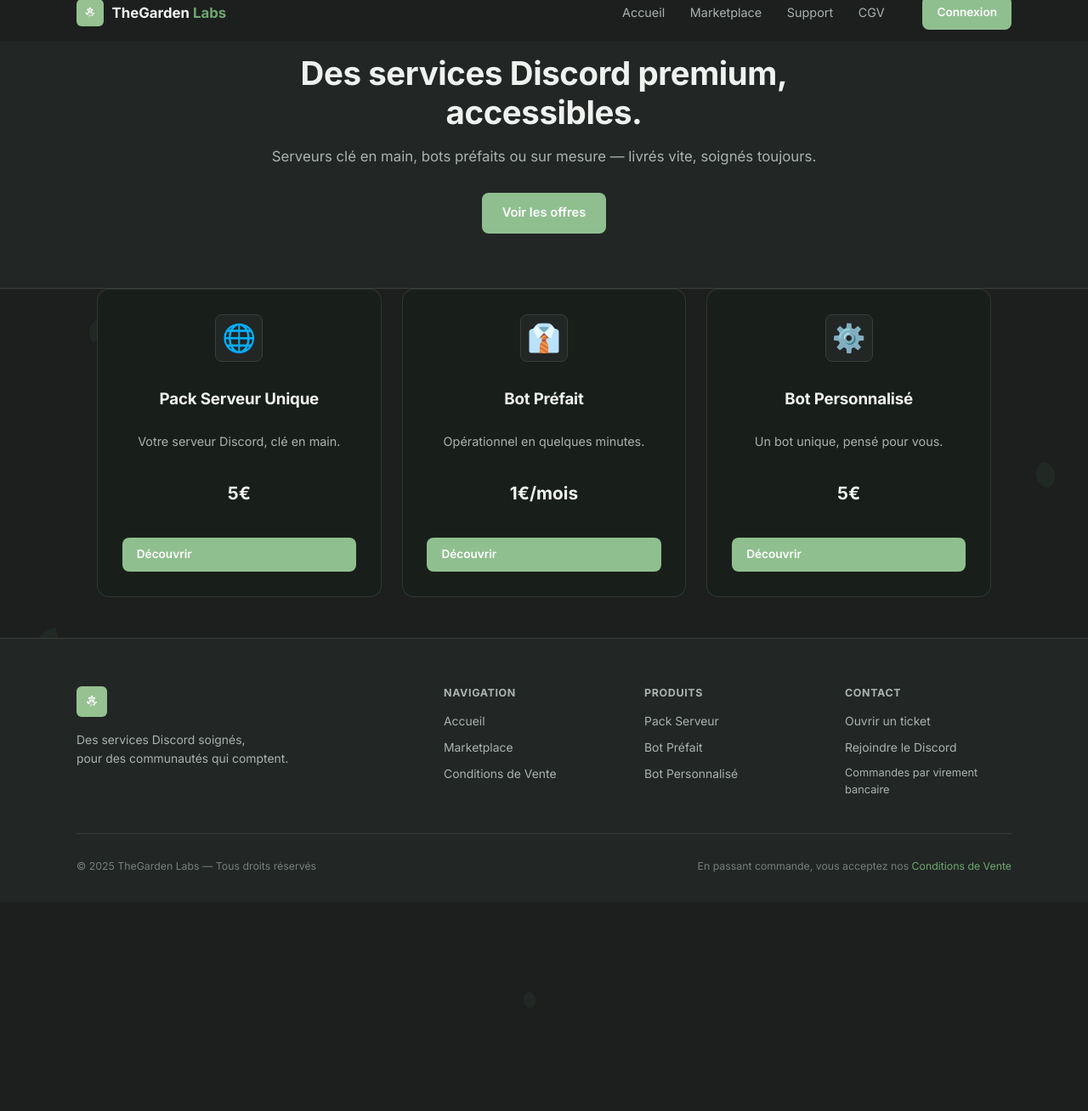
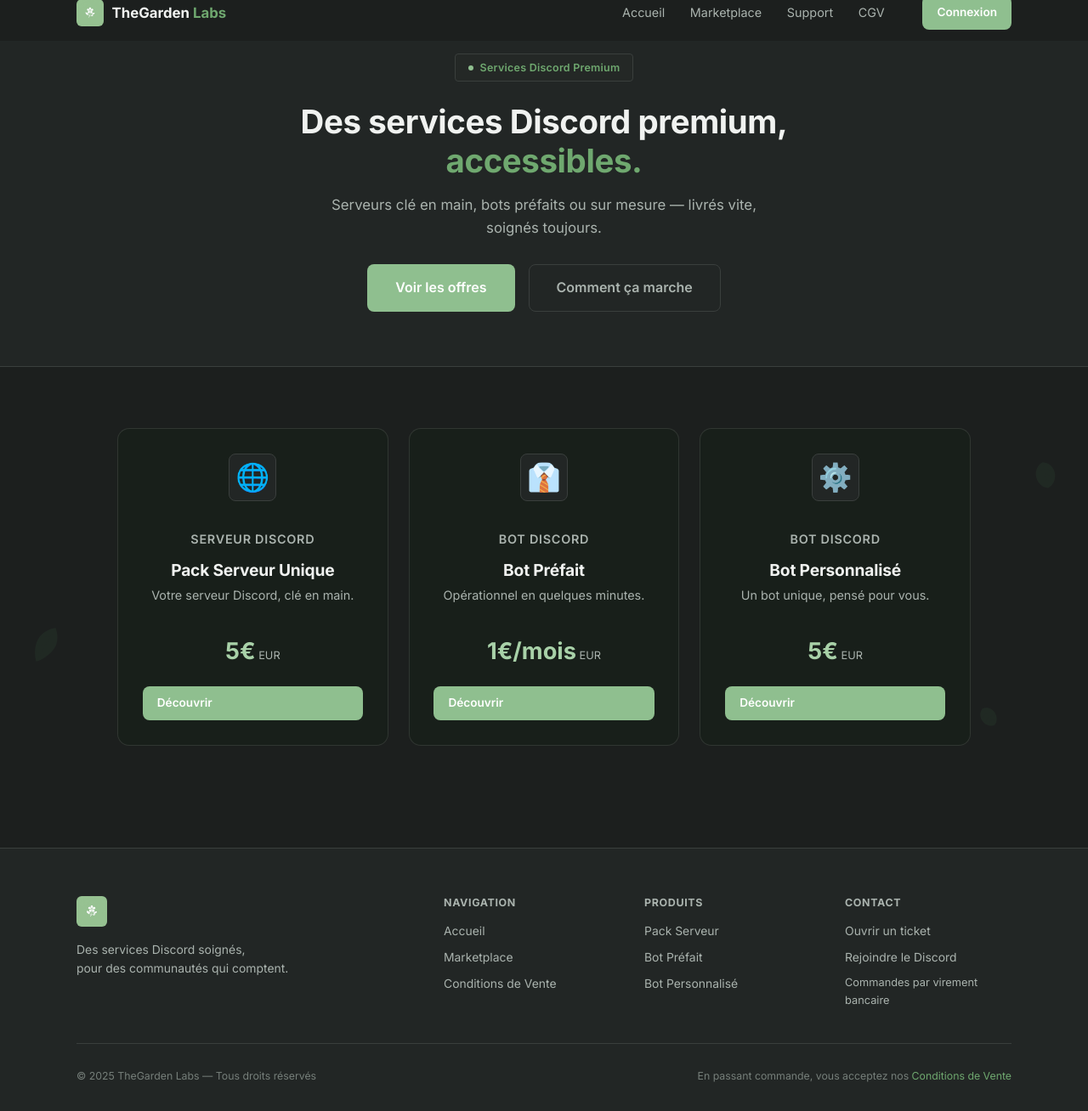
Before and after one commit to SpectraSolar0/thegardenlabs, a Flask app: page / in a window 1280 px wide. Shown: the part 17-1325 px from the top of the page at 85% size. Run offline with Flask 3, Linux system fonts and the light colour scheme; data that the repository does not hold is empty.

Commit message:
Revamp hero section and product display layout

```diff
--- a/templates/index.html
+++ b/templates/index.html
@@ -1,25 +1,59 @@
 {% extends 'base.html' %}
 {% block content %}
+
 <section class="hero">
-    <div class="hero__inner">
-        <h1>Des services Discord premium, accessibles.</h1>
-        <p>Serveurs clé en main, bots préfaits ou sur mesure — livrés vite, soignés toujours.</p>
-        <a href="{{ url_for('marketplace') }}" class="btn btn--primary">Voir les offres</a>
+  <div class="hero__inner">
+
+    <span class="hero__eyebrow">
+      <span class="hero__eyebrow-dot"></span>
+      Services Discord Premium
+    </span>
+
+    <h1 class="hero__title display">
+      Des services Discord premium,
+      <span class="line-brand">accessibles.</span>
+    </h1>
+
+    <p class="hero__sub">
+      Serveurs clé en main, bots préfaits ou sur mesure — livrés vite, soignés toujours.
+    </p>
+
+    <div class="hero__actions">
+      <a href="{{ url_for('marketplace') }}" class="btn btn--primary btn--lg">Voir les offres</a>
+      <a href="#how" class="btn btn--ghost btn--lg">Comment ça marche</a>
     </div>
+
+  </div>
 </section>
 
-<section class="products-preview">
-    <div class="products-grid">
-        {% for pid, p in products.items() %}
-        <div class="product-card">
-            {% if not p.in_stock %}<span class="product-card__badge product-card__badge--soldout">Épuisé</span>{% endif %}
-            <span class="product-card__icon">{{ p.icon }}</span>
-            <h3>{{ p.name }}</h3>
-            <p>{{ p.tagline }}</p>
-            <strong>{{ p.price }}</strong>
-            <a href="{{ url_for('product', product_id=pid) }}" class="btn btn--sm btn--primary">Découvrir</a>
-        </div>
-        {% endfor %}
+<section class="section">
+  <div class="products-grid">
+    {% for pid, p in products.items() %}
+    <div class="product-card {% if p.featured %}product-card--featured{% endif %}">
+
+      {% if not p.in_stock %}
+        <span class="badge product-card__badge">Épuisé</span>
+      {% endif %}
+
+      <div class="product-card__icon">{{ p.icon }}</div>
+
+      <div>
+        <p class="product-card__category">{{ p.category }}</p>
+        <h3 class="product-card__name">{{ p.name }}</h3>
+        <p class="product-card__tagline">{{ p.tagline }}</p>
+      </div>
+
+      <div class="product-card__price">
+        {{ p.price }}<small> EUR</small>
+      </div>
+
+      <div class="product-card__actions">
+        <a href="{{ url_for('product', product_id=pid) }}" class="btn btn--primary btn--sm">Découvrir</a>
+      </div>
+
     </div>
+    {% endfor %}
+  </div>
 </section>
+
 {% endblock %}
```
